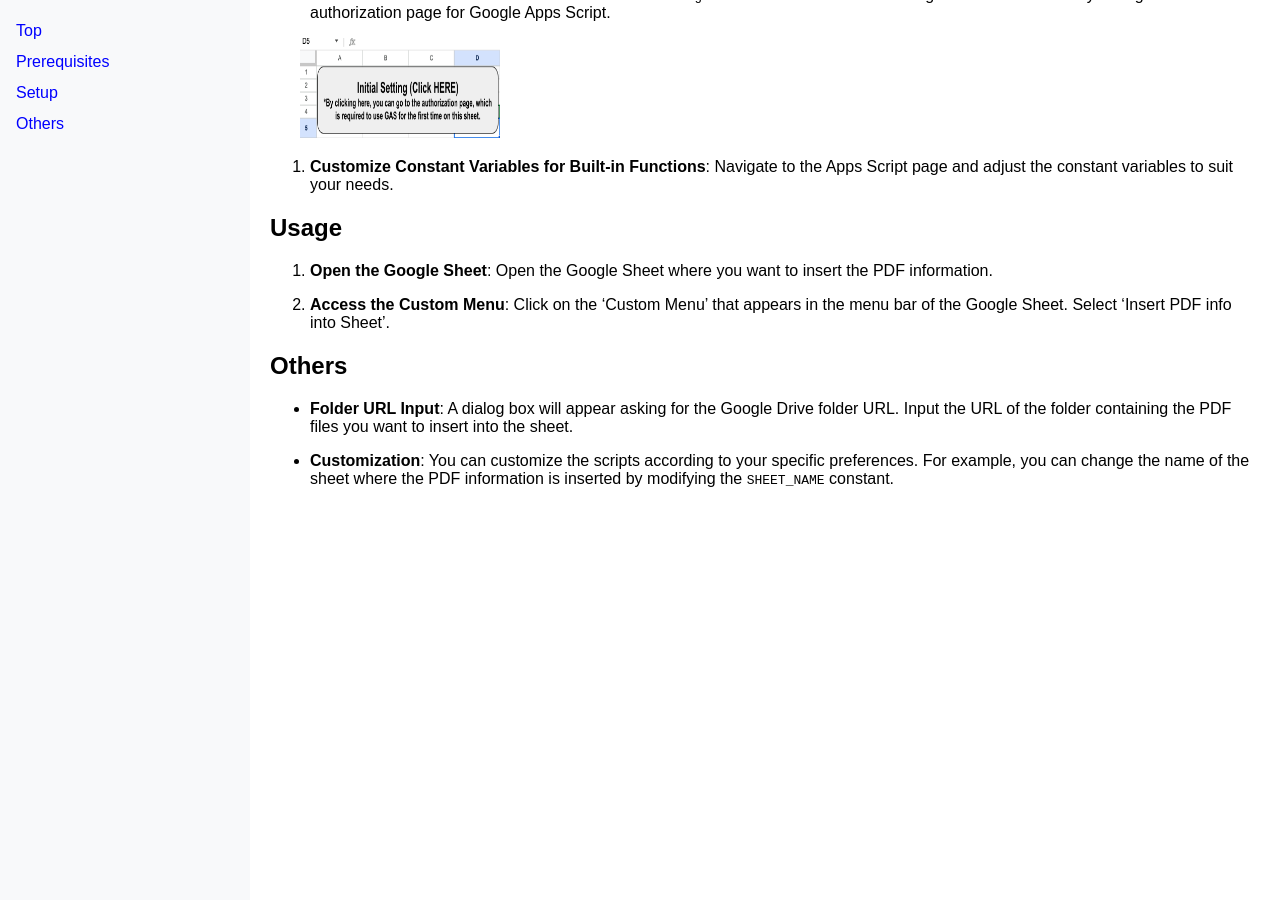
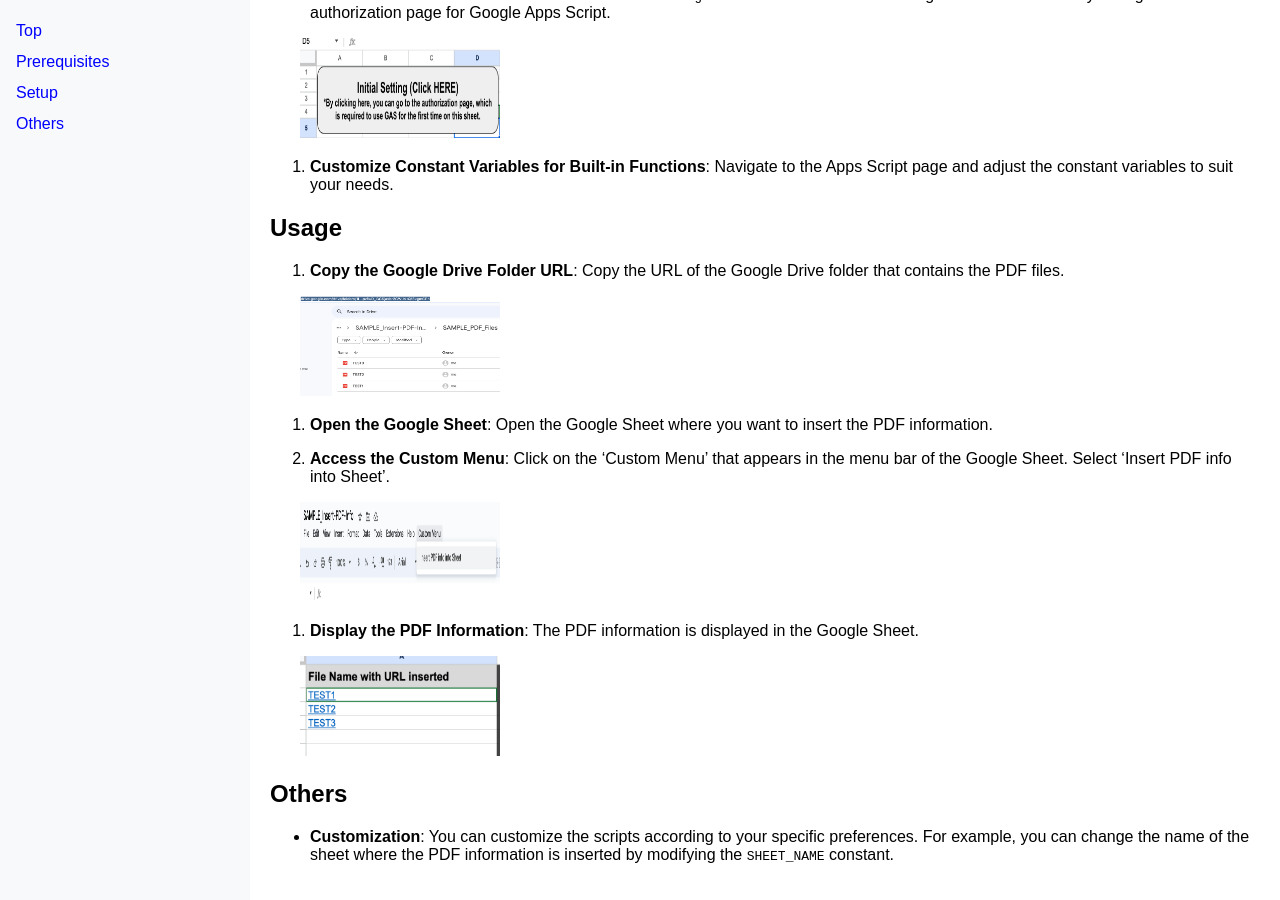
Before and after one commit to tsato21/pdf-info-inserter, a Jekyll site: the page built from docs/index.md, in a window 1280 px wide and 900 px high, scrolled down 511 px. Built offline with Jekyll 4.4.1, drawn with Linux system fonts in a browser that asks for light colours; before the commit the page ends 1035 px from its top, so only the background shows below that.

Commit message:
Update github page

```diff
--- a/docs/index.md
+++ b/docs/index.md
@@ -23,20 +23,28 @@ This project involves a Google Apps Script that inserts PDF information into a G
 2. Copy the Google Sheet to make your sheet.
 3. **Conduct GAS Authorization**: Access `Initial Setting` Sheet and click the initial setting button. This enables you to go to the authorization page for Google Apps Script.
 
-<div style="margin-left: 30px">
-  <img src="assets/images/initial-setting.png" alt="Image of Initial Setting" width="200" height="100">
-</div>
+  <div style="margin-left: 30px">
+    <img src="assets/images/initial-setting.png" alt="Image of Initial Setting" width="200" height="100">
+  </div>
 
 4. **Customize Constant Variables for Built-in Functions**: Navigate to the Apps Script page and adjust the constant variables to suit your needs.
 
 ## Usage
 
-1. **Open the Google Sheet**: Open the Google Sheet where you want to insert the PDF information.
+1. **Copy the Google Drive Folder URL**: Copy the URL of the Google Drive folder that contains the PDF files.
+  <div style="margin-left: 30px">
+    <img src="assets/images/copy-folder-url.png" alt="Image of Copy Folder URL" width="200" height="100">
+  </div>
+2. **Open the Google Sheet**: Open the Google Sheet where you want to insert the PDF information.
 
-2. **Access the Custom Menu**: Click on the 'Custom Menu' that appears in the menu bar of the Google Sheet. Select 'Insert PDF info into Sheet'.
+3. **Access the Custom Menu**: Click on the 'Custom Menu' that appears in the menu bar of the Google Sheet. Select 'Insert PDF info into Sheet'.
+  <div style="margin-left: 30px">
+    <img src="assets/images/access-custom-menu.png" alt="Image of Access Custom Menu" width="200" height="100">
+  </div>
 
+4. **Display the PDF Information**: The PDF information is displayed in the Google Sheet.
+  <div style="margin-left: 30px">
+    <img src="assets/images/display-pdf-info.png" alt="Image of Display PDF Info" width="200" height="100">
+  </div>
 ## Others
-
-- **Folder URL Input**: A dialog box will appear asking for the Google Drive folder URL. Input the URL of the folder containing the PDF files you want to insert into the sheet.
-
 - **Customization**: You can customize the scripts according to your specific preferences. For example, you can change the name of the sheet where the PDF information is inserted by modifying the `SHEET_NAME` constant.
```
Also changed, not shown: docs/assets/images/access-custom-menu.png (added), docs/assets/images/copy-folder-url.png (added), docs/assets/images/display-pdf-info.png (added).
